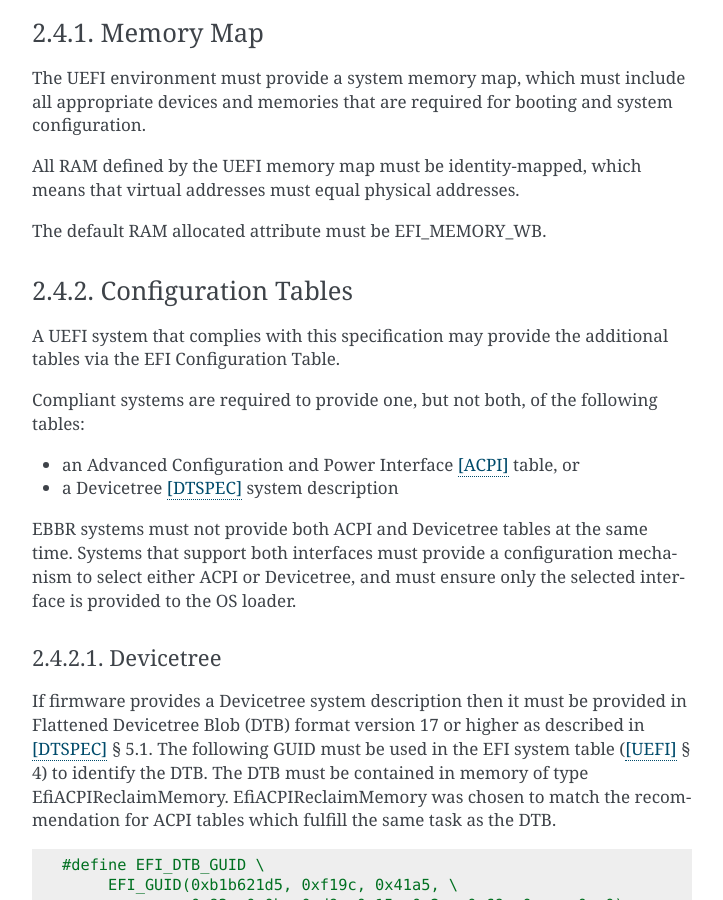
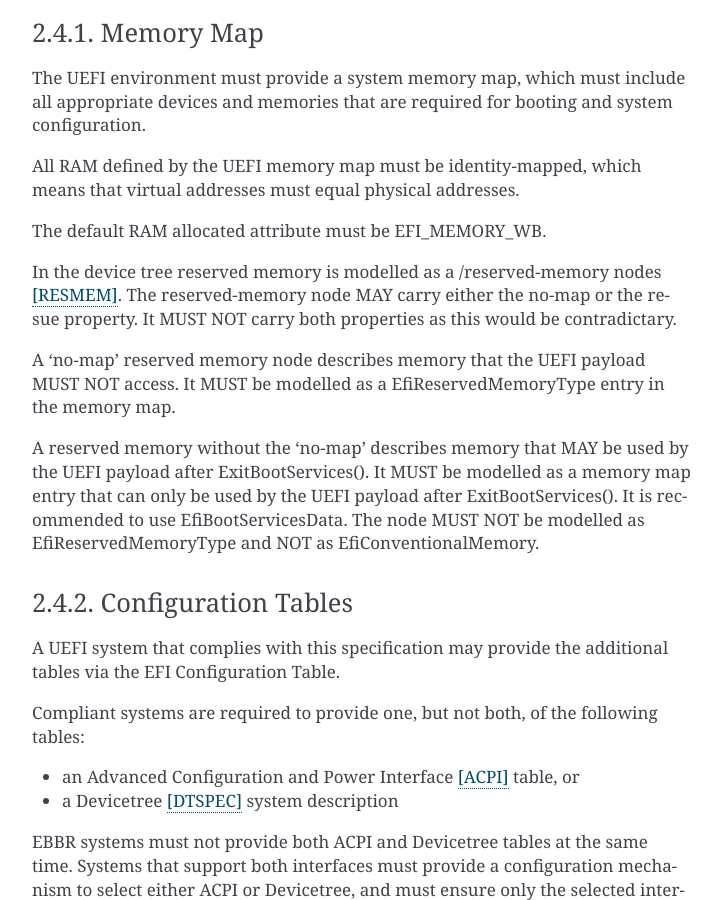
Before and after one commit to ARM-software/ebbr, a Sphinx documentation site: the page built from source/chapter2-uefi.rst, in a window 1280 px wide and 900 px high, scrolled down 1451 px. Shown: the whole window, without its empty margins (388-1111 px from the left). Built offline with Sphinx 7.4.7, drawn with Linux system fonts in a browser that asks for light colours.

Commit message:
GetMemoryMap(), handling of no-map DT property
Closes: #52

The no-map property of the /reserved-memory device tree nodes is used to
signal that a memory region shall not be accessed by the operating system,
even not via speculative access.

/reserved-memory nodes without the no-map property describe memory that
have special usage by the operating system.

This difference has to be reflected in the memory map returned by
GetMemoryMap().

Signed-off-by: Heinrich Schuchardt <xypron.glpk@gmx.de>

```diff
--- a/source/chapter2-uefi.rst
+++ b/source/chapter2-uefi.rst
@@ -73,6 +73,19 @@ All RAM defined by the UEFI memory map must be identity-mapped, which means
 that virtual addresses must equal physical addresses.
 
 The default RAM allocated attribute must be EFI_MEMORY_WB.
+
+In the device tree reserved memory is modelled as a /reserved-memory nodes
+[RESMEM]_. The reserved-memory node MAY carry either the no-map or the resue
+property. It MUST NOT carry both properties as this would be contradictary.
+
+A 'no-map' reserved memory node describes memory that the UEFI payload MUST NOT
+access. It MUST be modelled as a EfiReservedMemoryType entry in the memory map.
+
+A reserved memory without the 'no-map' describes memory that MAY be used by the
+UEFI payload after ExitBootServices(). It MUST be modelled as a memory map entry
+that can only be used by the UEFI payload after ExitBootServices(). It
+is recommended to use EfiBootServicesData. The node MUST NOT be modelled as
+EfiReservedMemoryType and NOT as EfiConventionalMemory.
 
 Configuration Tables
 --------------------
--- a/source/references.rst
+++ b/source/references.rst
@@ -16,6 +16,10 @@
    <https://static.docs.arm.com/den0022/c/DEN0022C_Power_State_Coordination_Interface.pdf>`_
    30 January 2015, `Arm Limited <http://arm.com>`_
 
+.. [RESMEM] `Reserved memory regions
+   <https://www.kernel.org/doc/Documentation/devicetree/bindings/reserved-memory/reserved-memory.txt>`_,
+   21 July 2020, Linux kernel
+
 .. [SBBR] `Arm Server Base Boot Requirements specification Issue B (v1.0)
    <https://static.docs.arm.com/den0044/b/DEN0044B_Server_Base_Boot_Requirements.pdf>`_
    8 March 2016, `Arm Limited <http://arm.com>`_
```
